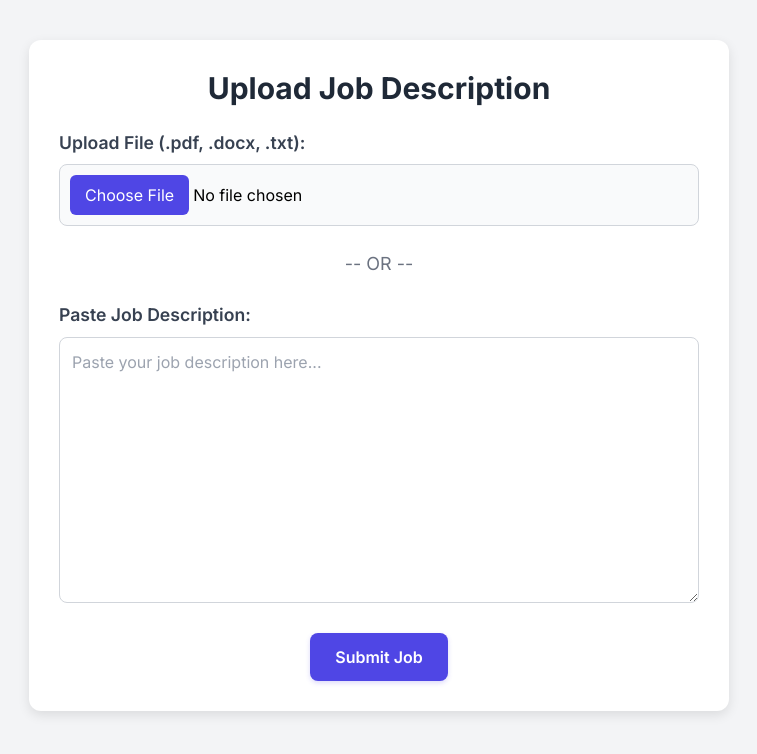
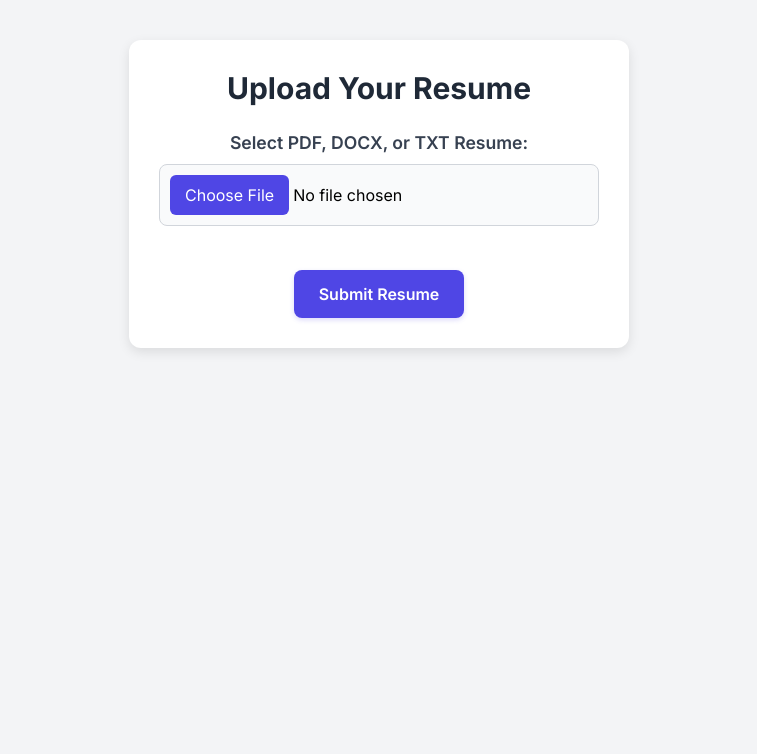
Before and after one commit to Code-With-Salman/SkillUp, a FastAPI app: page /upload-resume in a window 1280 px wide. Shown: the top 754 px of the page, without its empty margins (261-1018 px from the left). Run offline with FastAPI, Linux system fonts and the light colour scheme; some libraries are stand-ins or nearby versions.

Commit message:
Update upload_resume.html

```diff
--- a/templates/upload_resume.html
+++ b/templates/upload_resume.html
@@ -1,7 +1,7 @@
 <!DOCTYPE html>
 <html>
 <head>
-    <title>Upload Job</title>
+    <title>Upload Resume</title>
     <link href="https://cdn.jsdelivr.net/npm/tailwindcss@2.2.19/dist/tailwind.min.css" rel="stylesheet">
     <link href="https://fonts.googleapis.com/css2?family=Inter:wght@400;600;700&display=swap" rel="stylesheet">
     <style>
@@ -19,9 +19,10 @@
             border-radius: 12px;
             box-shadow: 0 4px 12px rgba(0, 0, 0, 0.1);
             padding: 30px;
-            max-width: 700px;
+            max-width: 500px;
             width: 95%;
             margin-top: 20px;
+            text-align: center;
         }
         label {
             display: block;
@@ -50,16 +51,6 @@
         input[type="file"]::-webkit-file-upload-button:hover {
             background: #4338CA;
         }
-        textarea {
-            width: 100%;
-            border: 1px solid #d1d5db;
-            border-radius: 8px;
-            padding: 12px;
-            font-size: 1rem;
-            line-height: 1.5;
-            resize: vertical;
-            min-height: 150px;
-        }
         .btn {
             background-color: #4F46E5;
             color: white;
@@ -68,6 +59,7 @@
             font-weight: 600;
             transition: background-color 0.3s ease;
             box-shadow: 0 2px 5px rgba(79, 70, 229, 0.2);
+            margin-top: 20px;
         }
         .btn:hover {
             background-color: #4338CA;
@@ -76,24 +68,13 @@
 </head>
 <body>
     <div class="container">
-        <h2 class="text-3xl font-bold text-gray-800 mb-6 text-center">Upload Job Description</h2>
-
-        <form action="/parse-job" method="post" enctype="multipart/form-data" class="space-y-6">
-            <div>
-                <label for="job_file">Upload File (.pdf, .docx, .txt):</label>
-                <input type="file" id="job_file" name="job_file" accept=".pdf,.docx,.txt" class="focus:ring-indigo-500 focus:border-indigo-500">
+        <h2 class="text-3xl font-bold text-gray-800 mb-6">Upload Your Resume</h2>
+        <form action="/parse-resume" method="post" enctype="multipart/form-data">
+            <div class="mb-6">
+                <label for="resume_file">Select PDF, DOCX, or TXT Resume:</label>
+                <input type="file" id="resume_file" name="resume_file" accept=".pdf,.docx,.txt" required class="focus:ring-indigo-500 focus:border-indigo-500">
             </div>
-
-            <div class="text-center text-gray-500 text-lg my-4">-- OR --</div>
-
-            <div>
-                <label for="job_text">Paste Job Description:</label>
-                <textarea id="job_text" name="job_text" rows="10" cols="60" placeholder="Paste your job description here..." class="focus:ring-indigo-500 focus:border-indigo-500"></textarea>
-            </div>
-
-            <div class="text-center">
-                <button type="submit" class="btn">Submit Job</button>
-            </div>
+            <button type="submit" class="btn">Submit Resume</button>
         </form>
     </div>
 </body>
```
